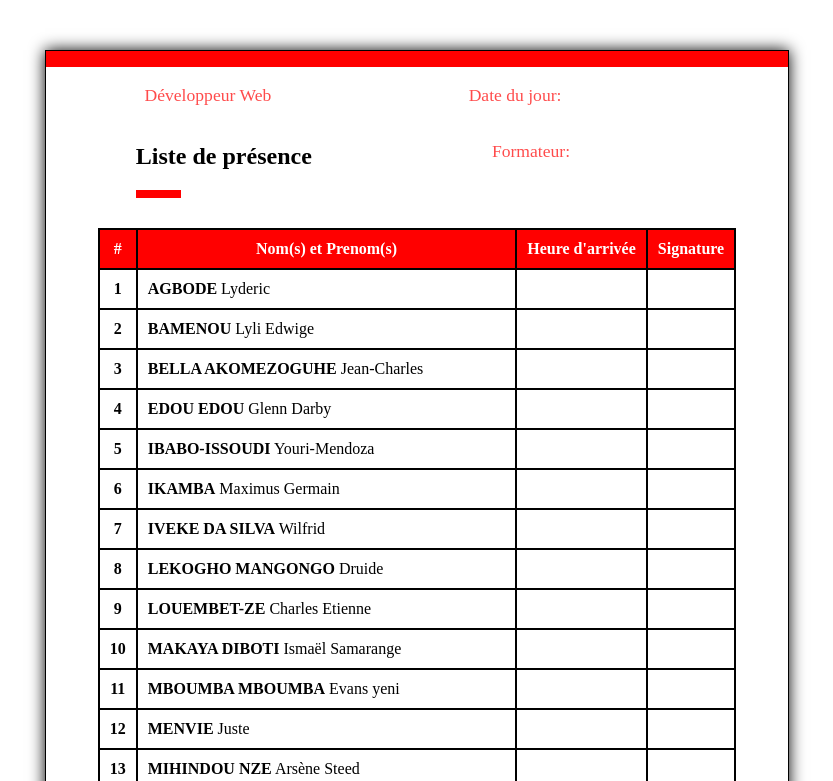
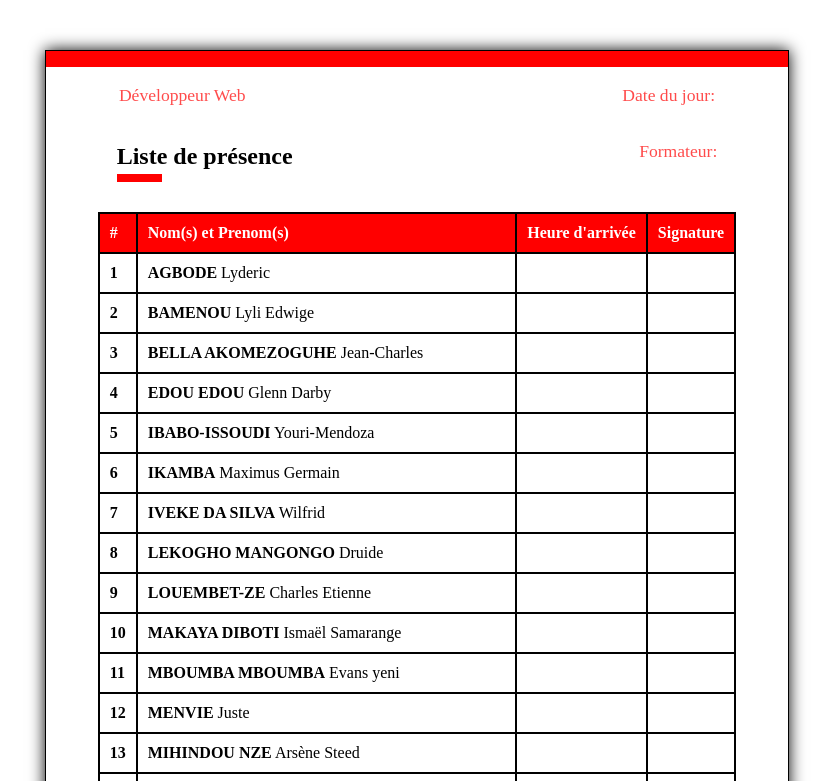
Before and after one commit to meddy11/liste-presence, a plain HTML site: page index.html in a window 1280 px wide. Shown: the top 781 px of the page, without its empty margins (223-1056 px from the left). Drawn offline with Linux system fonts and the light colour scheme.

Commit message:
liste 2.0

```diff
--- a/style.css
+++ b/style.css
@@ -4,7 +4,7 @@ main {
     margin: auto;
     background-color: white;
     box-shadow: 0px 0px 15px;
-
+    margin-bottom: 15vw;
 
 }
 
@@ -41,6 +41,9 @@ td {
     padding: 10px;
     border-collapse: collapse;
 }
+th{
+    text-align: left;
+}
 
 thead {
     background-color: red;
@@ -67,30 +70,34 @@ thead {
 }
 
 .contenaire .gauche {
+    margin-right: 18vw;
     color: red;
     font-family: 'Cinzel', serif;
     font-size: 1.1em;
 }
 
 .contenaire .droite {
-    margin-right: 10vw;
+
     color: red;
     font-family: 'Cinzel', serif;
     font-size: 1.1em;
 }
 
 .content .bas {
-    margin-right: 10vw;
+
     color: red;
     font-family: 'Cinzel', serif;
     font-size: 1.1em;
 }
+.liste h2{
+    margin-right: 16vw;
+}
+main p {
 
-main p {
-    text-align: center;
     color: black;
     opacity: 70%;
     font-family: 'Cinzel', serif;
+    text-align: center;
 }
 
 
@@ -106,6 +113,7 @@ main p {
     height: 8px;
     width: 45px;
     padding: auto;
+    margin-top: -16px;
 }
 h2{
     display: flex;
```
